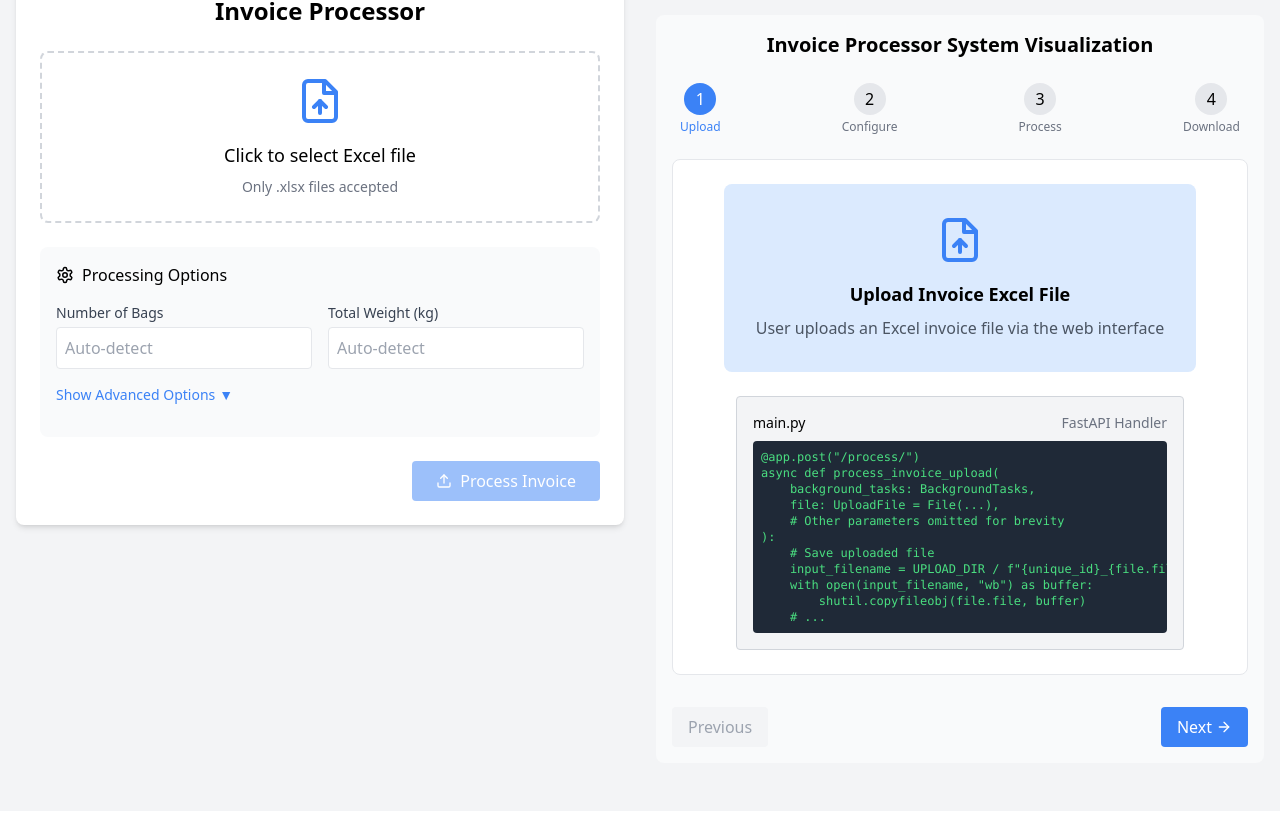
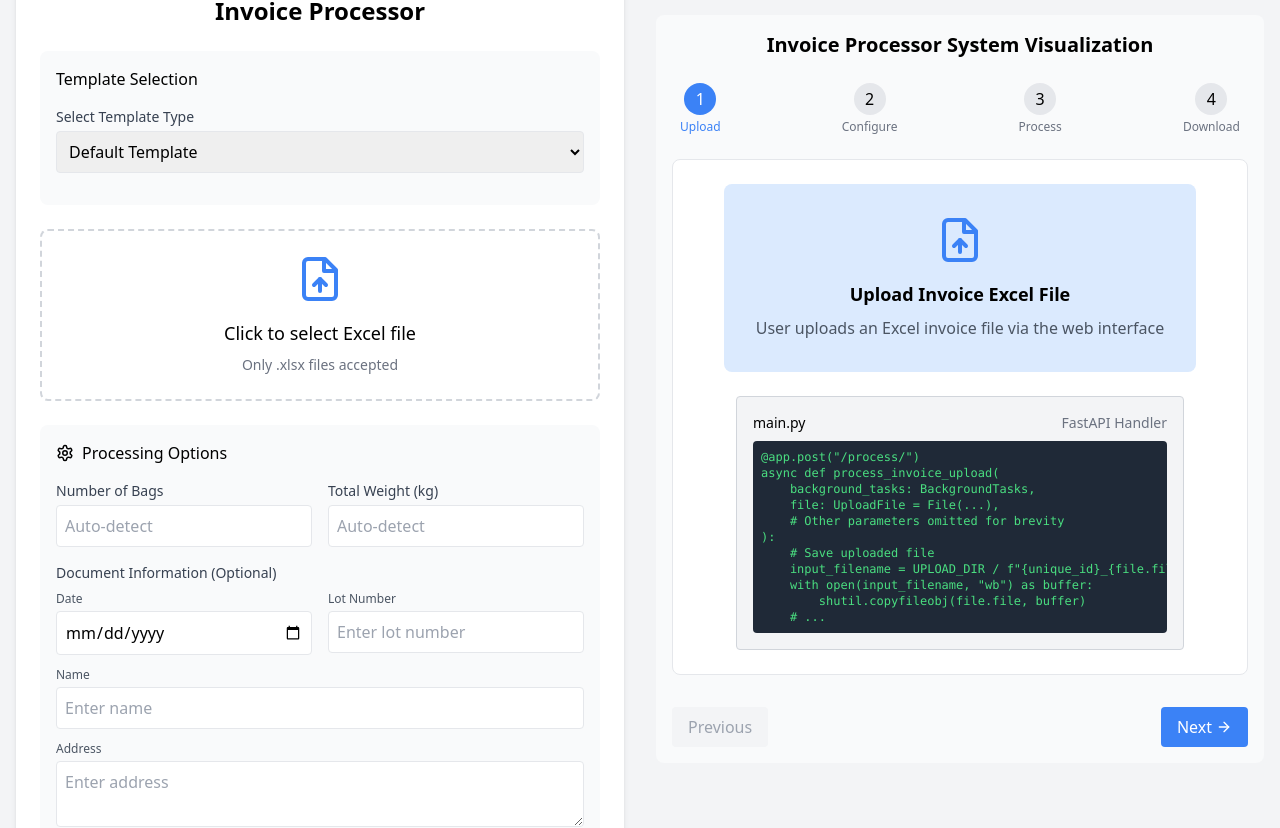
Before and after one commit to Darshan-probably/TEST, a React (Create React App) app in the folder frontend/: page / in a window 1280 px wide. Shown: the part 153-981 px from the top of the page. Built offline with nearby package versions, Linux system fonts and the light colour scheme.

Commit message:
Update InvoiceUploadForm.jsx

```diff
--- a/frontend/src/components/InvoiceUploadForm.jsx
+++ b/frontend/src/components/InvoiceUploadForm.jsx
@@ -6,14 +6,19 @@ export default function InvoiceUploadForm() {
   const [bags, setBags] = useState('');
   const [weight, setWeight] = useState('');
   const [showAdvanced, setShowAdvanced] = useState(false);
-  const [fontSize, setFontSize] = useState('');
-  const [fontName, setFontName] = useState('');
   const [minPercent, setMinPercent] = useState('-2');
   const [maxPercent, setMaxPercent] = useState('2');
   const [preserveWrapping, setPreserveWrapping] = useState(true);
   const [isProcessing, setIsProcessing] = useState(false);
   const [downloadUrl, setDownloadUrl] = useState('');
   const [errorMessage, setErrorMessage] = useState('');
+
+  // New fields
+  const [templateType, setTemplateType] = useState('default');
+  const [date, setDate] = useState('');
+  const [address, setAddress] = useState('');
+  const [lotNumber, setLotNumber] = useState('');
+  const [name, setName] = useState('');
 
   const handleFileChange = (e) => {
     const selectedFile = e.target.files[0];
@@ -41,11 +46,18 @@ export default function InvoiceUploadForm() {
     formData.append('file', file);
     if (bags) formData.append('bags', bags);
     if (weight) formData.append('weight', weight);
-    if (fontSize) formData.append('font_size', fontSize);
-    if (fontName) formData.append('font_name', fontName);
+    // Default font size is set to 9 in the backend
+    formData.append('font_size', '9');
     formData.append('min_percent', minPercent);
     formData.append('max_percent', maxPercent);
     formData.append('preserve_wrapping', preserveWrapping.toString());
+
+    // Append new fields if they have values
+    if (templateType !== 'default') formData.append('template_type', templateType);
+    if (date) formData.append('date', date);
+    if (address) formData.append('address', address);
+    if (lotNumber) formData.append('lot_number', lotNumber);
+    if (name) formData.append('name', name);
 
     try {
       const response = await fetch('/process/', {
@@ -102,6 +114,28 @@ export default function InvoiceUploadForm() {
         </div>
       ) : (
         <form onSubmit={handleSubmit} className="space-y-6">
+          {/* Template Selection */}
+          <div className="bg-gray-50 p-4 rounded-lg">
+            <h3 className="font-medium mb-4">Template Selection</h3>
+            <div className="grid grid-cols-1 gap-4 mb-4">
+              <div>
+                <label className="block text-sm font-medium text-gray-700 mb-1">
+                  Select Template Type
+                </label>
+                <select
+                  value={templateType}
+                  onChange={(e) => setTemplateType(e.target.value)}
+                  className="w-full p-2 border rounded"
+                >
+                  <option value="default">Default Template</option>
+                  <option value="invoice1">Invoice Template 1</option>
+                  <option value="invoice2">Invoice Template 2</option>
+                  <option value="custom">Custom Template</option>
+                </select>
+              </div>
+            </div>
+          </div>
+
           <div className="border-2 border-dashed border-gray-300 rounded-lg p-6 text-center">
             <input
               type="file"
@@ -158,6 +192,62 @@ export default function InvoiceUploadForm() {
               </div>
             </div>
 
+            {/* Document Information */}
+            <div className="mb-4">
+              <h4 className="text-sm font-medium text-gray-700 mb-2">Document Information (Optional)</h4>
+              <div className="grid grid-cols-2 gap-4">
+                <div>
+                  <label className="block text-xs text-gray-600 mb-1">
+                    Date
+                  </label>
+                  <input
+                    type="date"
+                    value={date}
+                    onChange={(e) => setDate(e.target.value)}
+                    className="w-full p-2 border rounded"
+                  />
+                </div>
+                <div>
+                  <label className="block text-xs text-gray-600 mb-1">
+                    Lot Number
+                  </label>
+                  <input
+                    type="text"
+                    value={lotNumber}
+                    onChange={(e) => setLotNumber(e.target.value)}
+                    className="w-full p-2 border rounded"
+                    placeholder="Enter lot number"
+                  />
+                </div>
+              </div>
+
+              <div className="mt-3">
+                <label className="block text-xs text-gray-600 mb-1">
+                  Name
+                </label>
+                <input
+                  type="text"
+                  value={name}
+                  onChange={(e) => setName(e.target.value)}
+                  className="w-full p-2 border rounded"
+                  placeholder="Enter name"
+                />
+              </div>
+
+              <div className="mt-3">
+                <label className="block text-xs text-gray-600 mb-1">
+                  Address
+                </label>
+                <textarea
+                  value={address}
+                  onChange={(e) => setAddress(e.target.value)}
+                  className="w-full p-2 border rounded"
+                  placeholder="Enter address"
+                  rows="2"
+                />
+              </div>
+            </div>
+
             <div className="mb-4">
               <button
                 type="button"
@@ -171,33 +261,6 @@ export default function InvoiceUploadForm() {
 
             {showAdvanced && (
               <div className="bg-white p-4 rounded border border-gray-200 mb-4 space-y-4">
-                <div className="grid grid-cols-2 gap-4">
-                  <div>
-                    <label className="block text-sm font-medium text-gray-700 mb-1">
-                      Font Size
-                    </label>
-                    <input
-                      type="number"
-                      value={fontSize}
-                      onChange={(e) => setFontSize(e.target.value)}
-                      className="w-full p-2 border rounded"
-                      placeholder="Default"
-                    />
-                  </div>
-                  <div>
-                    <label className="block text-sm font-medium text-gray-700 mb-1">
-                      Font Name
-                    </label>
-                    <input
-                      type="text"
-                      value={fontName}
-                      onChange={(e) => setFontName(e.target.value)}
-                      className="w-full p-2 border rounded"
-                      placeholder="Default"
-                    />
-                  </div>
-                </div>
-
                 <div className="grid grid-cols-2 gap-4">
                   <div>
                     <label className="block text-sm font-medium text-gray-700 mb-1">
```
